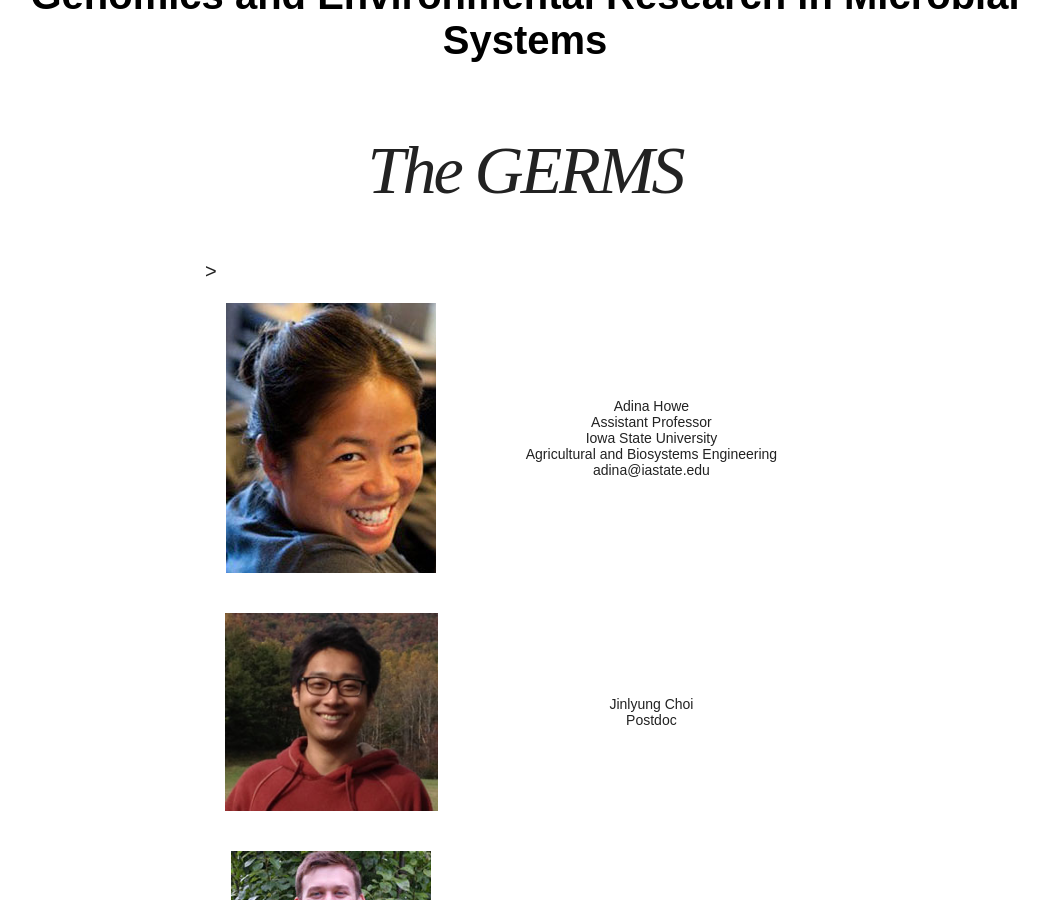
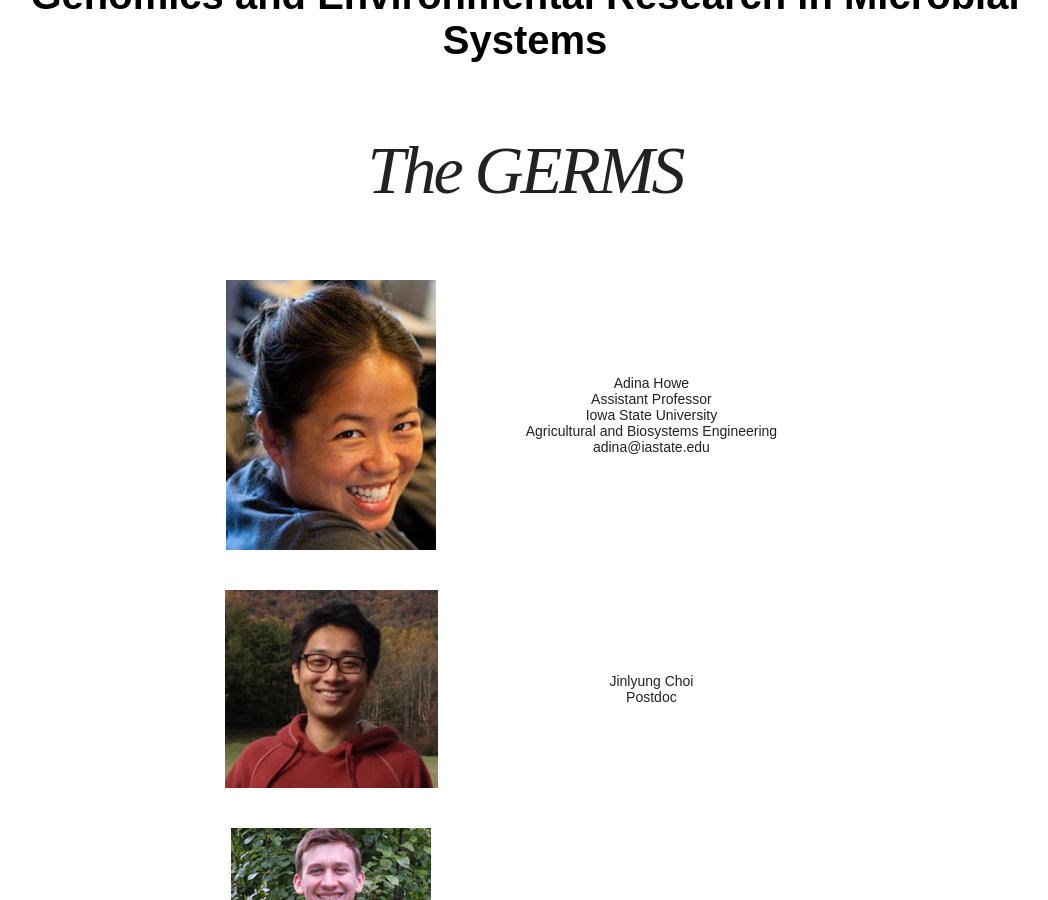
Before and after one commit to germs-lab/germs-lab.github.com-bu, a Jekyll site: the page built from people/index.md, in a window 1280 px wide and 900 px high, scrolled down 353 px. Shown: the whole window, without its empty margins (115-1163 px from the left). Built offline with Jekyll 4.4.1, drawn with Linux system fonts in a browser that asks for light colours; nearby versions of some CDN libraries.

Commit message:
Update index.md

```diff
--- a/people/index.md
+++ b/people/index.md
@@ -26,17 +26,17 @@ var linktext = username + "@" + hostname ;
 document.write("<a href='" + "mail" + "to:" + username + "@" + hostname + "'>" + linktext + "</a>");
 </script>
 </th>
-
   </tr>
 
 <tr>
     <th class="tg-031e"><img src="jin3.jpg" alt="description here" /></th>
-     <th class="tg-031e"><a href="http://metajinomics.github.io/">Jinlyung Choi</a><br>Postdoc</th>>
+     <th class="tg-031e"><a href="http://metajinomics.github.io/">Jinlyung Choi</a><br>Postdoc</th>
   </tr>
   <tr>
     <th class="tg-031e"><img src="ryan.jpg" alt="description here" /></th>
     <th class="tg-031e"><a href="http://ryanjw.github.io/">Ryan J. Williams</a><br>Postdoc</th>
   </tr>
+
 <tr>
     <th class="tg-031e"><img src="bio.jpg" alt="description here" /></th>
     <th class="tg-031e">Daniel Shea, Graduate Student </th>
```
